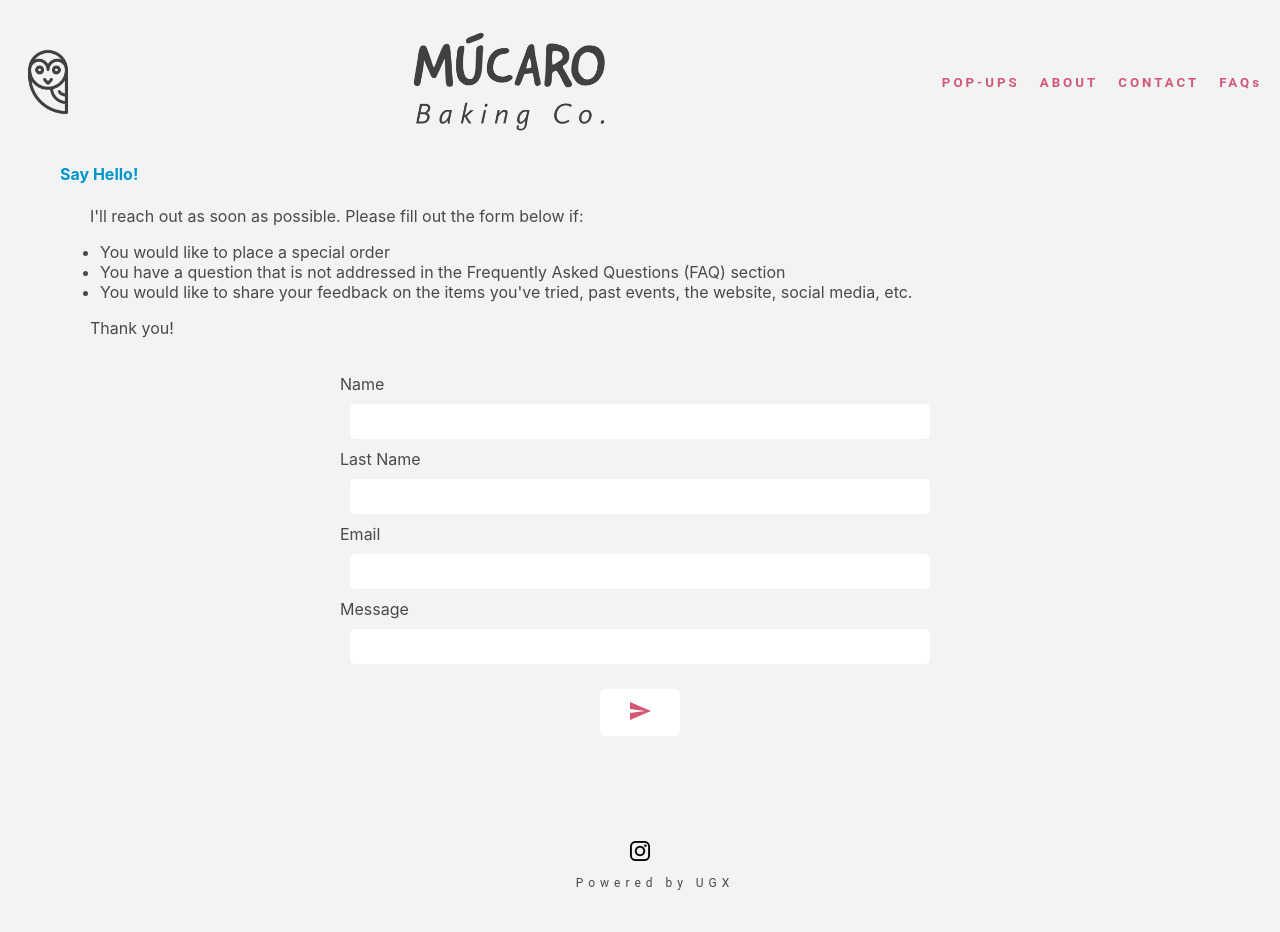
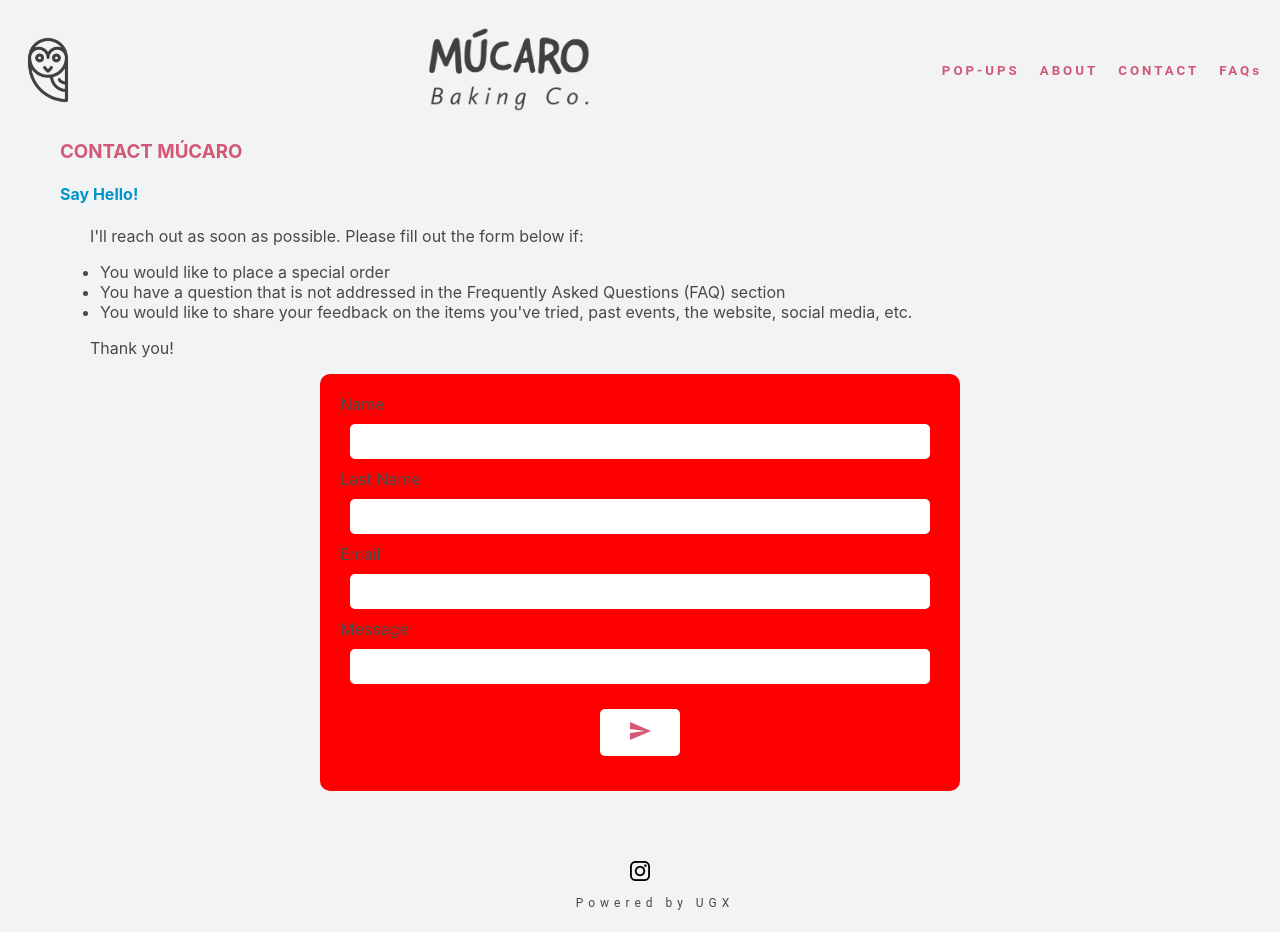
Before and after one commit to Ugonz86/MucaroBakingCo, a React (Create React App) app: page /contact in a window 1280 px wide. Built offline with nearby package versions, Linux system fonts and the light colour scheme; the HTML template or start-up script is replaced by a standard one.

Commit message:
Added minor Header fix

```diff
--- a/src/App.css
+++ b/src/App.css
@@ -17,7 +17,7 @@ margin: auto 0;
 }
 
 .App-title {
-  height: 18vmin;
+  height: 15vmin;
   filter: invert(75%);
   /* font-size: 60px !important; */
   /* float:left; */
@@ -150,10 +150,11 @@ margin: auto;
   .flutter {
     /* margin-right: 20px; */
   }
+
 }
 
 .title {
-  margin-top: 60px;
+  margin-top: 80px !important;
   color: #d25876;
 }
 
@@ -329,7 +330,7 @@ button:hover {
 .form {
   display: flex;
   flex-flow: column wrap;
-  /* background-color: red; */
+  background-color: red;
   min-width: 300px;
   max-width: 600px;
   padding: 20px;
@@ -370,7 +371,7 @@ input {
   align-items: center;
   left: 0;
   right: 0;
-  bottom: 0;
+  /* bottom: 0; */
   /* position:absolute; */
   font-family: Roboto;
   letter-spacing: 5px;
```
